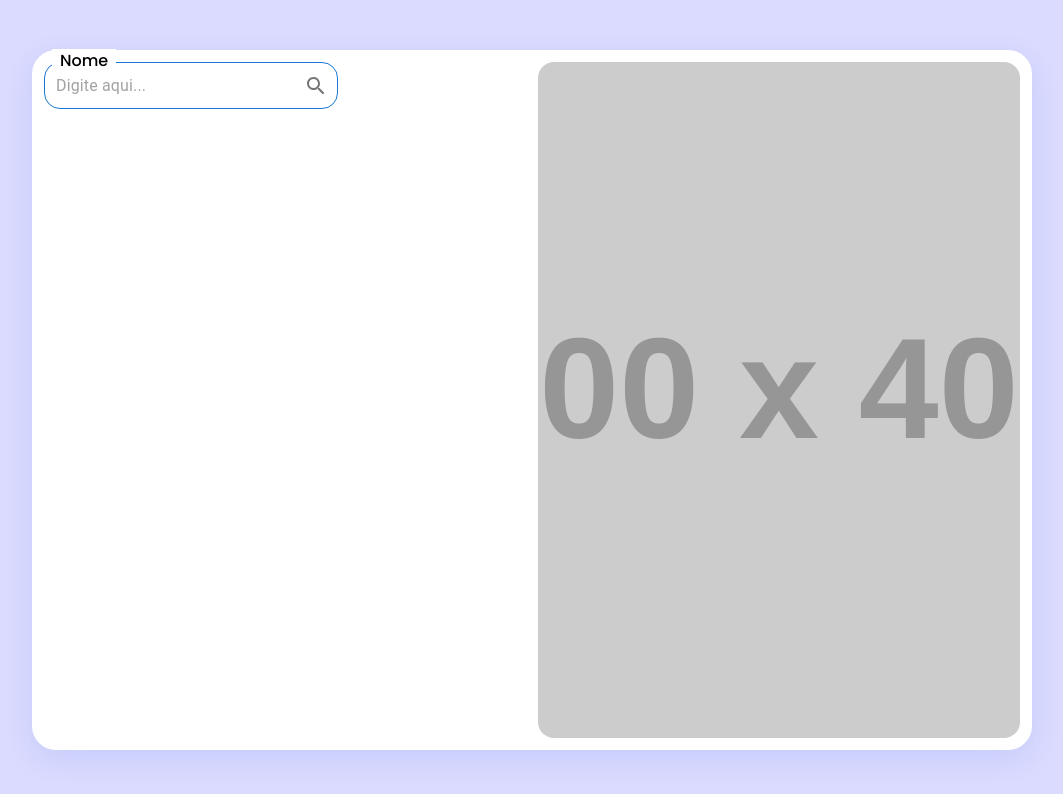
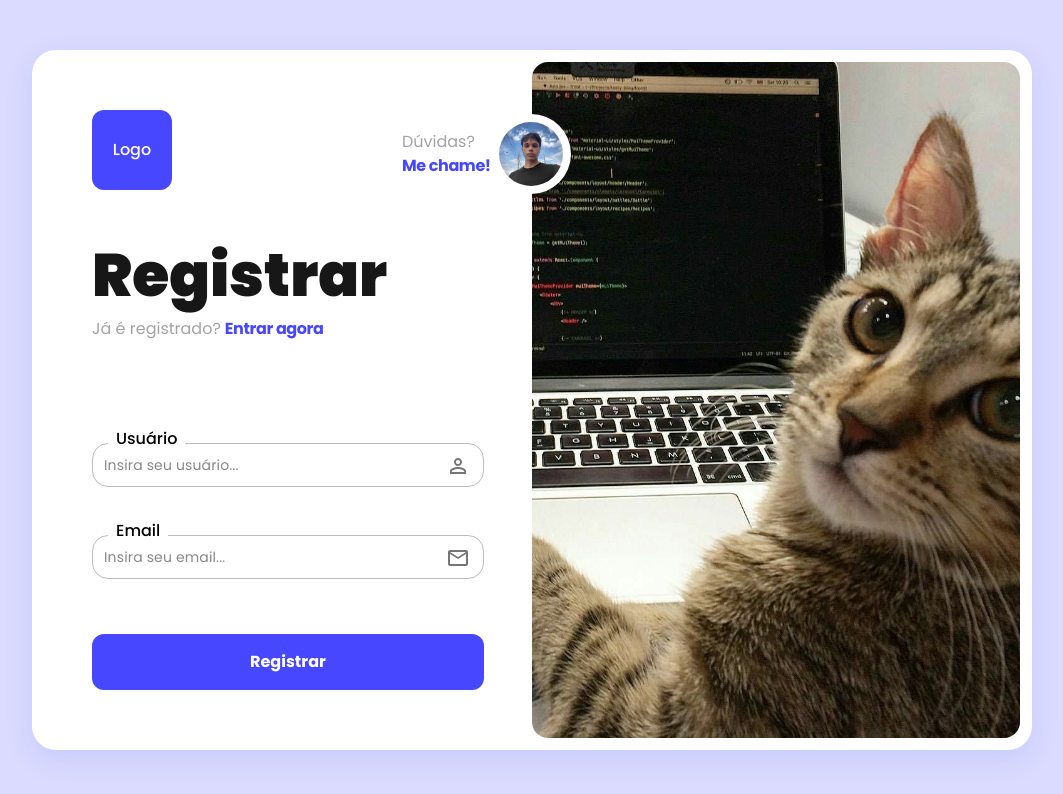
Before and after one commit to williamosilva/Giveme, a React (Vite) app: page / in a window 1280 px wide. Shown: the top 794 px of the page, without its empty margins (108-1171 px from the left). Built offline with nearby package versions, Linux system fonts and the light colour scheme.

Commit message:
feat(Login): basic form structure

```diff
--- a/src/pages/login/Login.tsx
+++ b/src/pages/login/Login.tsx
@@ -1,16 +1,64 @@
 import TextFieldGiveme from "./components/TextField";
+import ButtonGiveme from "./components/Button";
+import PersonOutlineOutlinedIcon from "@mui/icons-material/PersonOutlineOutlined";
+import EmailOutlinedIcon from "@mui/icons-material/EmailOutlined";
+import Photo from "../../assets/perfil.jpg";
+import Background from "../../assets/gato.jpg";
 
 export default function Login() {
   return (
-    <main className="w-[1000px] h-[700px] gap-3 p-3 bg-white flex items-center justify-center rounded-3xl shadow-[rgba(7,_65,_210,_0.1)_0px_9px_30px]">
-      <section className="w-full h-full">
-        <TextFieldGiveme placeholder="Digite aqui..." title="Nome" />
+    <main className="w-[1000px] relative h-[700px] gap-0 p-3 bg-white flex items-center justify-center rounded-3xl shadow-[rgba(7,_65,_210,_0.1)_0px_9px_30px]">
+      <section className="w-[50%] relative h-full flex flex-col items-start justify-between p-12">
+        <div className="bg-[#4747FF] w-20 h-20 rounded-xl flex items-center justify-center text-white font-medium ">
+          Logo
+        </div>
+        <div className="flex flex-col justify-start gap-3  mb-12">
+          <h1
+            className="text-6xl font-black text-neutral-900
+          "
+          >
+            Registrar
+          </h1>
+          <div className="flex gap-1">
+            <p className="text-base text-neutral-400">Já é registrado?</p>{" "}
+            <p className="text-base text-[#4747FF] font-bold tracking-tight cursor-pointer hover:underline">
+              Entrar agora
+            </p>
+          </div>
+        </div>
+        <div className="w-full gap-12 flex flex-col">
+          <TextFieldGiveme
+            placeholder="Insira seu usuário..."
+            title="Usuário"
+            icon={<PersonOutlineOutlinedIcon />}
+          />
+          <TextFieldGiveme
+            placeholder="Insira seu email..."
+            title="Email"
+            icon={<EmailOutlinedIcon />}
+          />
+        </div>
+        <div className="w-full">
+          <ButtonGiveme buttonText="Registrar" />
+        </div>
       </section>
-      <section className="w-full h-full  rounded-2xl overflow-hidden">
-        <img
-          src="https://placehold.co/600x400"
-          className="object-cover h-full w-full "
-        />
+      <section className="flex-1  w-[50%] relative h-full  rounded-2xl overflow-hidden block">
+        <img src={Background} className="object-cover h-full w-full " />
+      </section>
+      <section className="absolute flex top-16 left-[37%] transform[translate(-50%, -50%)]">
+        <div className="flex flex-col justify-center">
+          <p className="text-base text-neutral-400">Dúvidas?</p>
+          <p className=" text-base text-[#4747FF] font-bold tracking-tight">
+            Me chame!
+          </p>
+        </div>
+        <div className="w-20 h-20 bg-white p-2 rounded-full">
+          <img
+            alt=""
+            className="w-full h-full  object-contain rounded-full"
+            src={Photo}
+          />
+        </div>
       </section>
     </main>
   );
--- /dev/null
+++ b/src/pages/login/components/Button.tsx
@@ -0,0 +1,13 @@
+interface ButtonGivemeProps {
+  buttonText: string;
+}
+
+export default function ButtonGiveme({ buttonText }: ButtonGivemeProps) {
+  return (
+    <div>
+      <button className="bg-[#4747FF] hover:bg-[#3636c0] transition-all duration-300 text-white font-bold py-4 px-4 rounded-xl w-full">
+        {buttonText}
+      </button>
+    </div>
+  );
+}
--- a/src/pages/login/components/TextField.tsx
+++ b/src/pages/login/components/TextField.tsx
@@ -2,21 +2,21 @@ import React, { ReactNode } from "react";
 import TextField from "@mui/material/TextField";
 import { styled } from "@mui/material/styles";
 import InputAdornment from "@mui/material/InputAdornment";
-import IconButton from "@mui/material/IconButton";
 import SearchRoundedIcon from "@mui/icons-material/SearchRounded";
 
 // Estilizando a TextField
 const StyledTextField = styled(TextField)(({ theme }) => ({
   "& .MuiOutlinedInput-root": {
     borderRadius: 16, // Arredonda os cantos
+    width: "100%", // Largura do input
     "& fieldset": {
-      borderColor: theme.palette.primary.main, // Cor da borda padrão
+      borderColor: "#bdbdbd", // Cor da borda padrão
     },
     "&:hover fieldset": {
-      borderColor: theme.palette.primary.dark, // Cor da borda ao passar o mouse
+      borderColor: "#9c9c9c", // Cor da borda ao passar o mouse
     },
     "&.Mui-focused fieldset": {
-      borderColor: theme.palette.primary.light, // Cor da borda quando em foco
+      border: "1px solid #9c9c9c", // Espessura da borda
     },
   },
   "& .MuiInputLabel-root": {
@@ -24,6 +24,17 @@ const StyledTextField = styled(TextField)(({ theme }) => ({
   },
   "& .MuiOutlinedInput-input": {
     padding: theme.spacing(1.5), // Aumenta o padding do input
+    color: "#333", // Cor do texto digitado
+    fontSize: "14px", // Tamanho da fonte do texto digitado
+    fontFamily: "Poppins", // Fonte do placeholders
+    width: "100%", // Largura do input
+
+    "&::placeholder": {
+      color: "#888", // Cor do placeholder
+      opacity: 1, // Opacidade do placeholder
+      fontSize: "14px", // Tamanho da fonte do placeholder
+      fontFamily: "Poppins", // Fonte do placeholders
+    },
   },
 }));
 
@@ -40,19 +51,18 @@ export default function TextFieldGiveme({
 }: TextFieldGivemeProps) {
   return (
     <div className="relative">
-      <p className="bg-white absolute  px-2 bottom-9 z-[2] left-2 font-medium ">
+      <p className="bg-white absolute  px-2 bottom-9 z-[2] text-base left-4 font-medium ">
         {title}
       </p>
       <StyledTextField
         id="outlined-basic"
         variant="outlined"
-        placeholder={placeholder} // Placeholder ao invés do label
+        placeholder={placeholder}
+        sx={{ width: "100%" }}
         InputProps={{
           endAdornment: (
             <InputAdornment position="end">
-              <IconButton edge="end">
-                {icon ? icon : <SearchRoundedIcon />}
-              </IconButton>
+              <span>{icon ? icon : <SearchRoundedIcon />}</span>
             </InputAdornment>
           ),
         }}
```
Also changed, not shown: src/assets/gato.jpg (added), src/assets/perfil.jpg (added).
